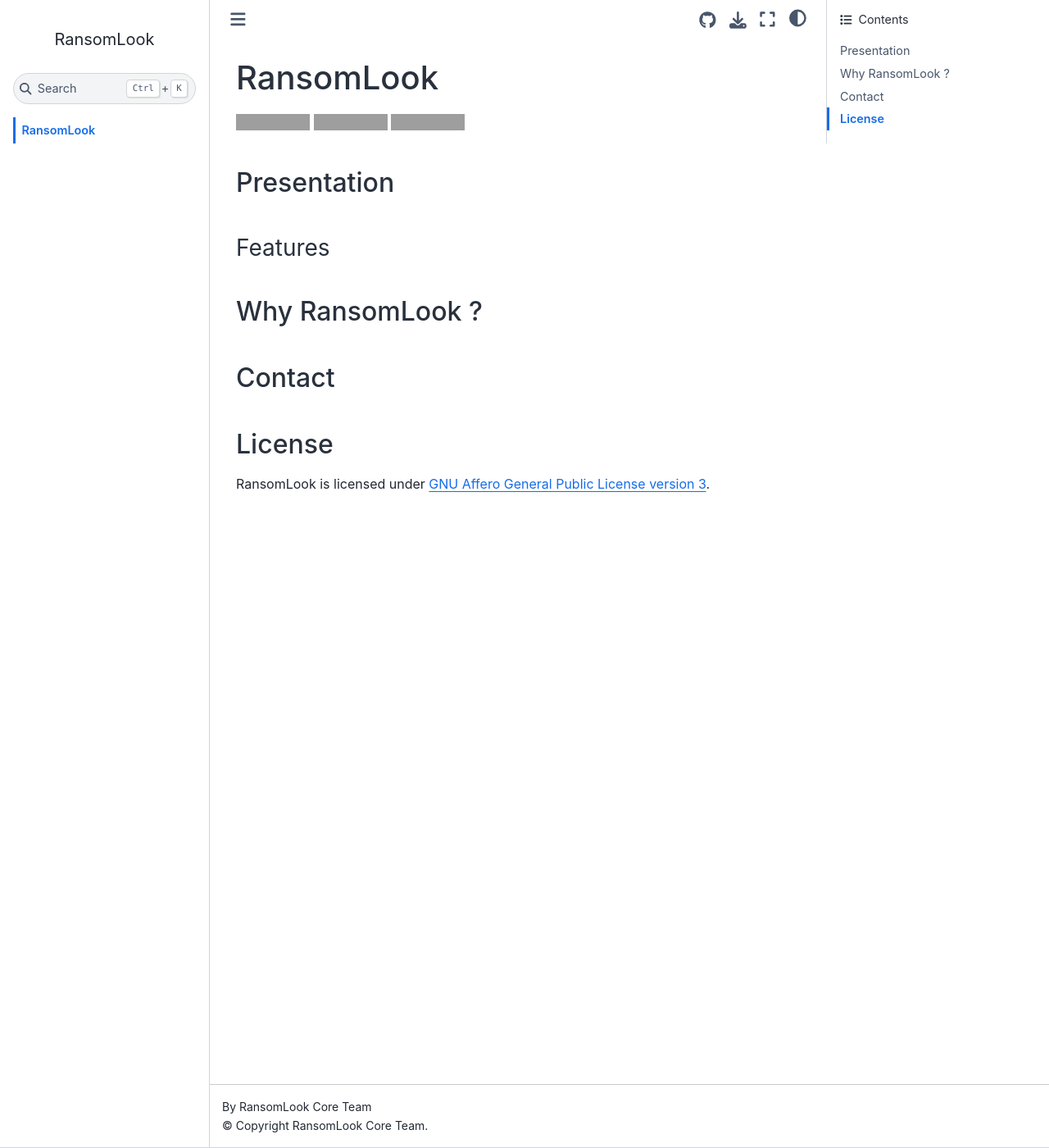
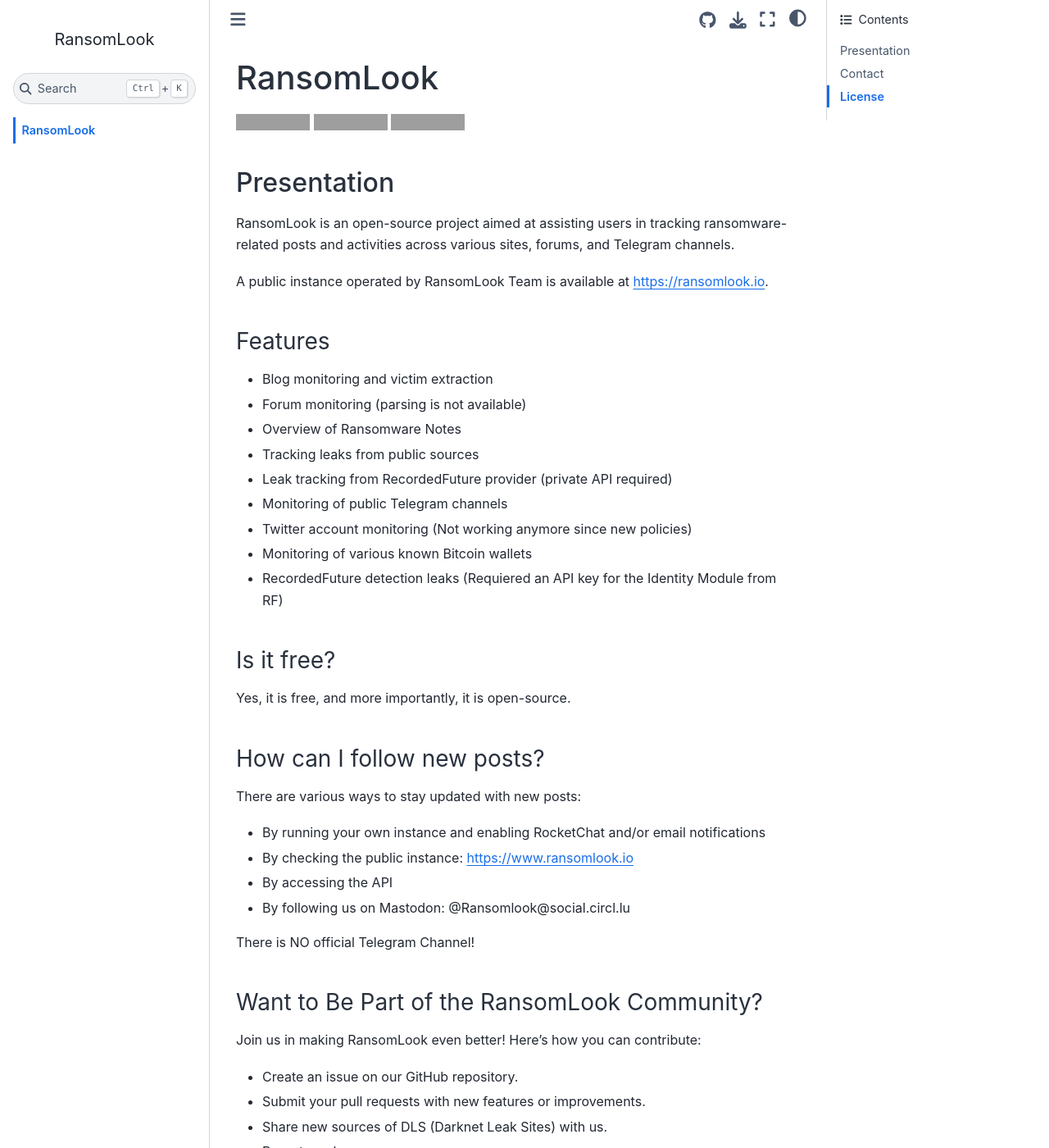
Before and after one commit to RansomLook/doc, a Sphinx documentation site: the page built from docs/index.rst, in a window 1280 px wide and 1400 px high. Shown: the whole window at 82% size. Built offline with Sphinx 7.4.7 and the Sphinx Book theme 1.1.4, drawn with Linux system fonts in a browser that asks for light colours; some of the changed text lies outside the part shown; grey boxes are pictures that could not be loaded.

Commit message:
Presentation of project

```diff
--- a/docs/index.rst
+++ b/docs/index.rst
@@ -17,19 +17,72 @@
 Presentation
 ------------
 
+RansomLook is an open-source project aimed at assisting users in tracking ransomware-related posts and activities across various sites, forums, and Telegram channels.
+
+A public instance operated by RansomLook Team is available at https://ransomlook.io.
 
 Features
 ~~~~~~~
 
-
-Why RansomLook ?
---------------------------
+* Blog monitoring and victim extraction
+* Forum monitoring (parsing is not available)
+* Overview of Ransomware Notes
+* Tracking leaks from public sources
+* Leak tracking from RecordedFuture provider (private API required)
+* Monitoring of public Telegram channels
+* Twitter account monitoring (Not working anymore since new policies)
+* Monitoring of various known Bitcoin wallets
+* RecordedFuture detection leaks (Requiered an API key for the Identity Module from RF)
 
 
+Is it free?
+~~~~~~~~~~~
+
+Yes, it is free, and more importantly, it is open-source.
+
+How can I follow new posts?
+~~~~~~~~~~~~~~~~~~~~~~~~~~~
+
+There are various ways to stay updated with new posts:
+
+* By running your own instance and enabling RocketChat and/or email notifications
+* By checking the public instance: https://www.ransomlook.io
+* By accessing the API
+* By following us on Mastodon: @Ransomlook@social.circl.lu
+
+There is NO official Telegram Channel!
+
+Want to Be Part of the RansomLook Community?
+~~~~~~~~~~~~~~~~~~~~~~~~~~~~~~~~~~~~~~~~~~~
+
+Join us in making RansomLook even better! Here's how you can contribute:
+
+* Create an issue on our GitHub repository.
+* Submit your pull requests with new features or improvements.
+* Share new sources of DLS (Darknet Leak Sites) with us.
+* Report any bugs you come across.
+* Suggest exciting new functionalities that could enhance RansomLook.
+
+Credits & Thanks
+~~~~~~~~~~~~~~~~
+
+RansomLook is maintained by Alexandre Dulaunoy (https://github.com/adulau/) and Fafner [_KeyZee_] (https://github.com/fafnerkeyzee).
+
+We thank Tammy Harper for her contributions to adding new groups and her regular feedback to improve the project.
+
+The code is based on RansomWatch.
+
+External data are from:
+
+* Malpedia for description
+* Ransomwhe.re for cryptoCurrency
+* threatlabz for the RansomNotes
+* leak-lookup for the public leaks
 
 Contact
 -------
 
+Ping us on Twitter or Mastodon, or you can directly contact us via issue on Github.
 
 License
 -------
```
